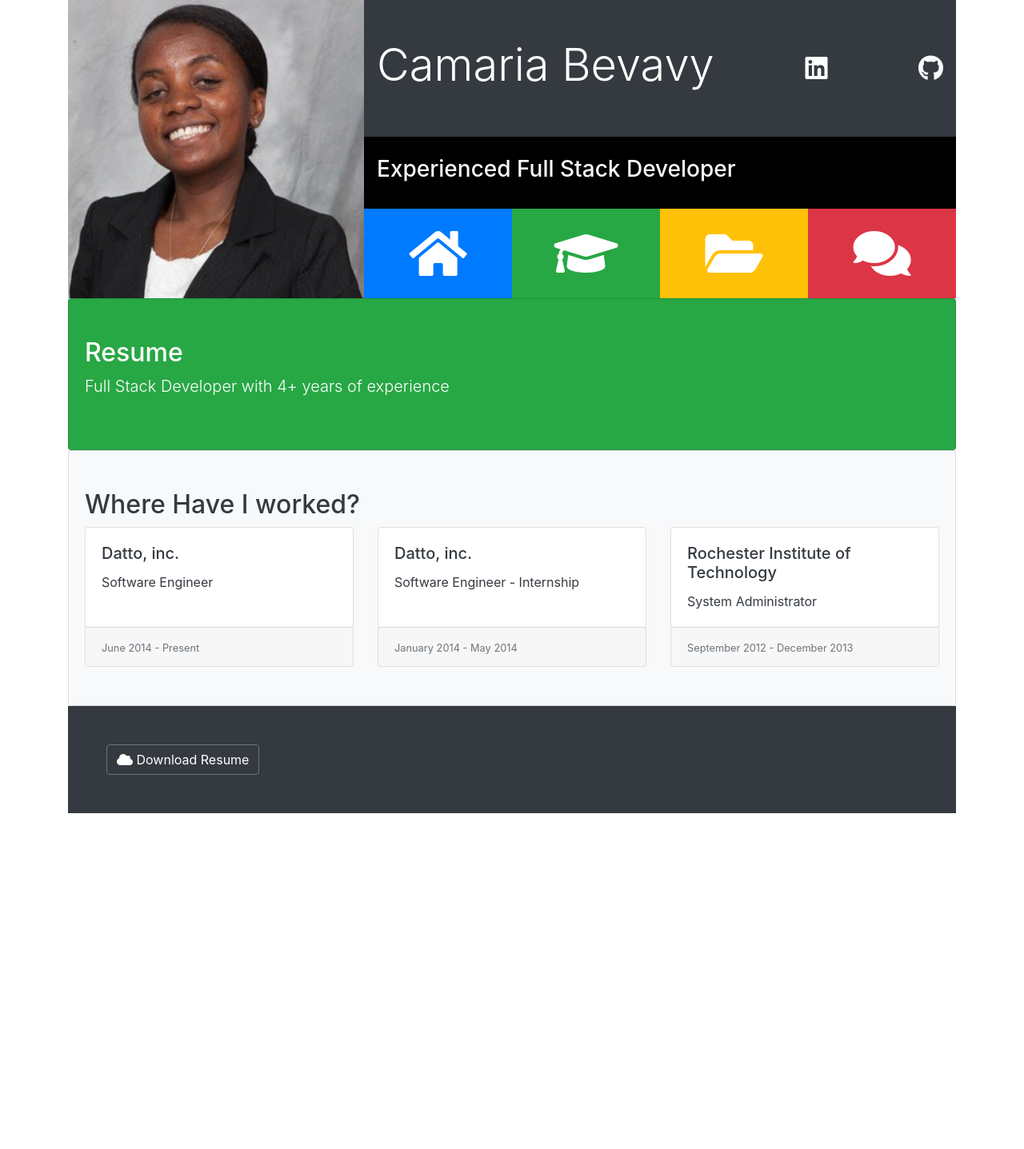
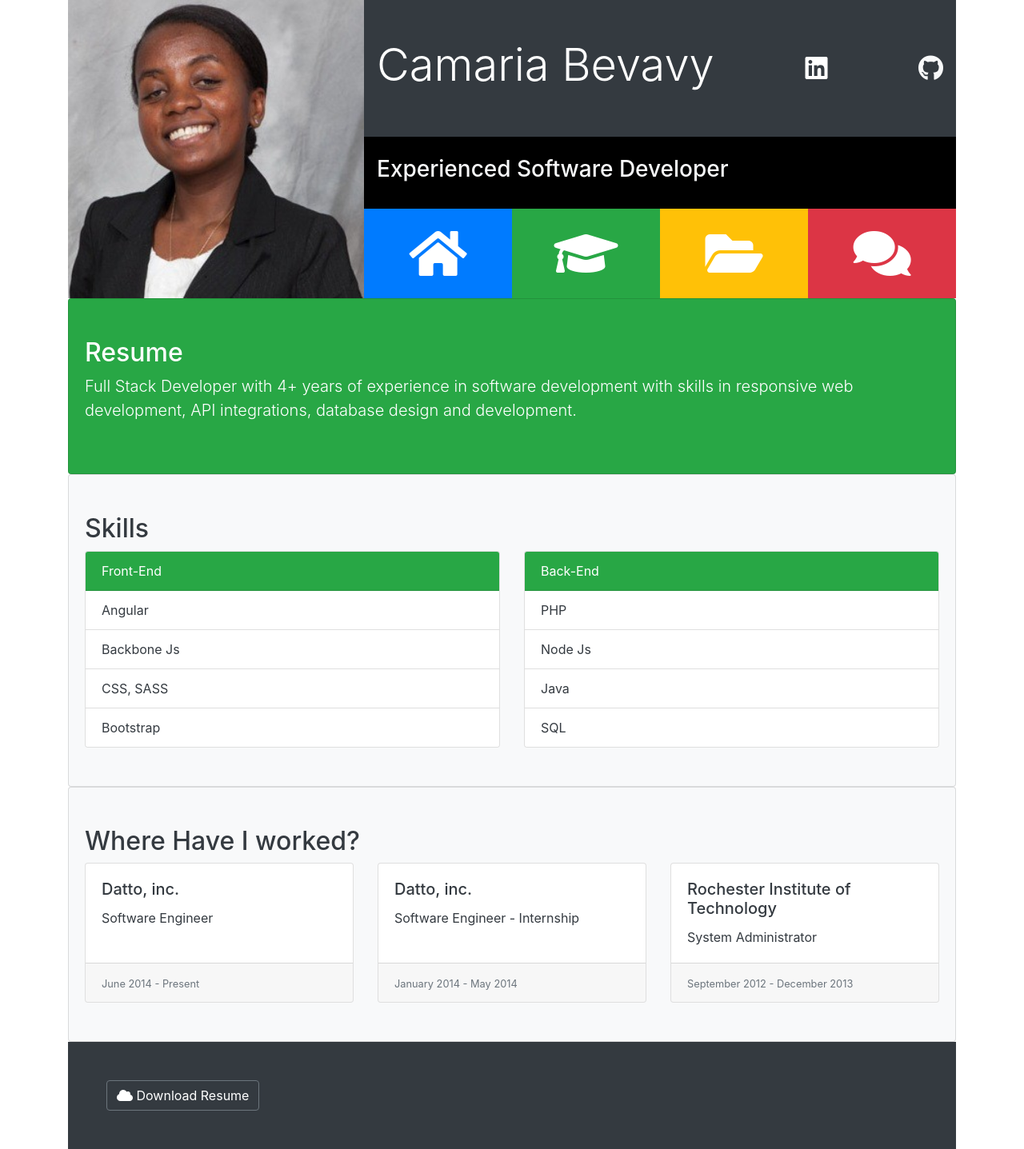
Before and after one commit to Keeady/codencook, a PHP site: page /index.html in a window 1280 px wide, after a click that opens the changed part. Shown: the whole page at 80% size. Before the commit the page ends 1017 px from the top, so only its background shows below. Run offline with PHP 8.4, Linux system fonts and the light colour scheme; some libraries are stand-ins or nearby versions.

Commit message:
add skills

```diff
--- a/css/style.css
+++ b/css/style.css
@@ -45,6 +45,11 @@ a.btn-download:hover {
 
 a.social-link {
     color: #007bff;
+}
+
+.list-group-item:hover {
+    opacity: 0.8;
+    background-color: #f7f4f4;
 }
 
 @media only screen and (max-width : 350px) {
--- a/index.html
+++ b/index.html
@@ -37,7 +37,7 @@
                             </div>
                         </div>
                         <div class="job-title px-3 py-4 text-light">
-                            <h3>Experienced Full Stack Developer</h3>
+                            <h3>Experienced Software Developer</h3>
                         </div>
                         <div class="main-navs d-flex align-items-stretch text-white text-center">
                                 <div class="main-nav-item p-4 bg-primary" id="home-nav" data-toggle="collapse" data-target="#home">
@@ -89,7 +89,35 @@
         <section id="resume"  class="collapse">
             <div class="card card-body section-header py-5 resume bg-success text-white">
                 <h2>Resume</h2>
-                <p class="lead">Full Stack Developer with 4+ years of experience</p>
+                <p class="lead">Full Stack Developer with 4+ years of experience in software development with skills in responsive web development,
+                API integrations, database design and development.</p>
+            </div>
+            <div class="card card-body section-header py-5 resume bg-light text-dark">
+                <h2>Skills</h2>
+                <div class="card-deck">
+                    <div class="card">
+                        <div class="card-header bg-success text-white">
+                            Front-End
+                        </div>
+                        <ul class="list-group list-group-flush">
+                            <li class="list-group-item">Angular</li>
+                            <li class="list-group-item">Backbone Js</li>
+                            <li class="list-group-item">CSS, SASS</li>
+                            <li class="list-group-item">Bootstrap</li>
+                        </ul>
+                    </div>
+                    <div class="card">
+                        <div class="card-header bg-success text-white">
+                            Back-End
+                        </div>
+                        <ul class="list-group list-group-flush">
+                            <li class="list-group-item">PHP</li>
+                            <li class="list-group-item">Node Js</li>
+                            <li class="list-group-item">Java</li>
+                            <li class="list-group-item">SQL</li>
+                        </ul>
+                    </div>
+                </div>
             </div>
             <div class="card card-body section-header py-5 resume bg-light text-dark">
                 <h2>Where Have I worked?</h2>
```
Also changed, not shown: 1 other file.
